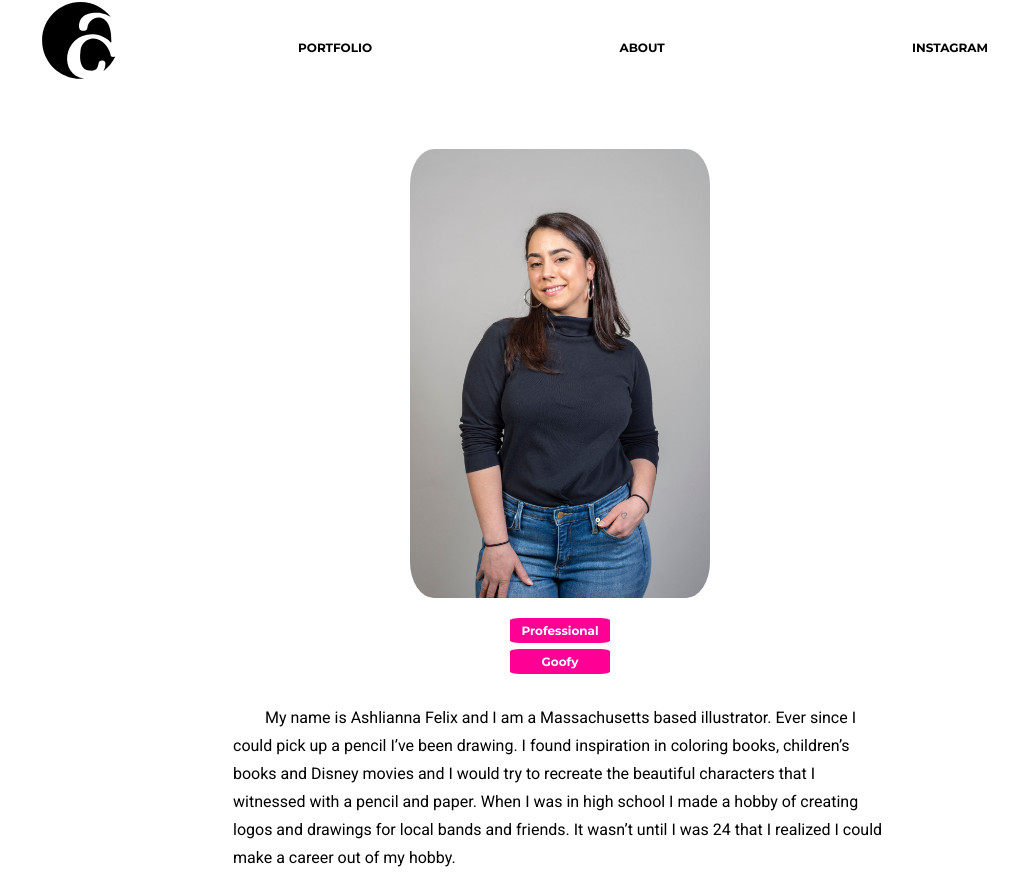
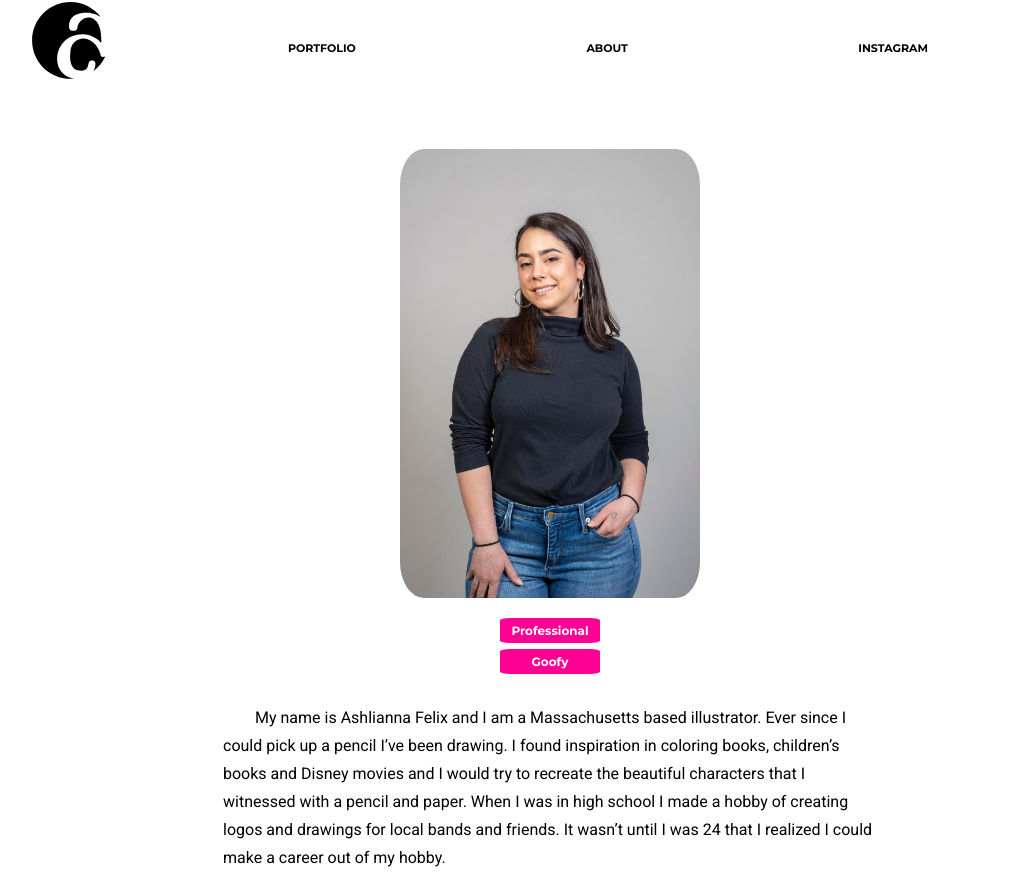
Before and after one commit to ashixart/about-me, a plain HTML site: page index.html in a window 1280 px wide. Shown: the top 875 px of the page, without its empty margins (100-1118 px from the left). Drawn offline with nearby package versions, Linux system fonts and the light colour scheme.

Commit message:
Add files via upload

```diff
--- a/main.css
+++ b/main.css
@@ -5,8 +5,8 @@
 }
 
 body{
-   margin-left: 20px;
-   margin-right: 20px;
+   margin-left: 10px;
+   margin-right: 10px;
     font-family: 'Montserrat', sans-serif;
     min-width:100%;
 }
@@ -17,6 +17,7 @@ body{
   min-width:100%;
   /* width:100%; */
   height:100vh;
+  width:550px;
   display:grid;
   grid-template-columns: 1fr;
   grid-template-rows: auto;
@@ -75,7 +76,7 @@ nav{
   text-align:center;
   padding-left:3em;
   padding-right: 3em;
-  max-width:750px;
+  max-width:700px;
 }
 
 
@@ -99,7 +100,7 @@ nav a{
   text-decoration: none;
   text-transform: uppercase;
   font-family: Montserrat;
-  font-size: 12px;
+  font-size: 11px;
 }
 
 nav a:hover{
```
